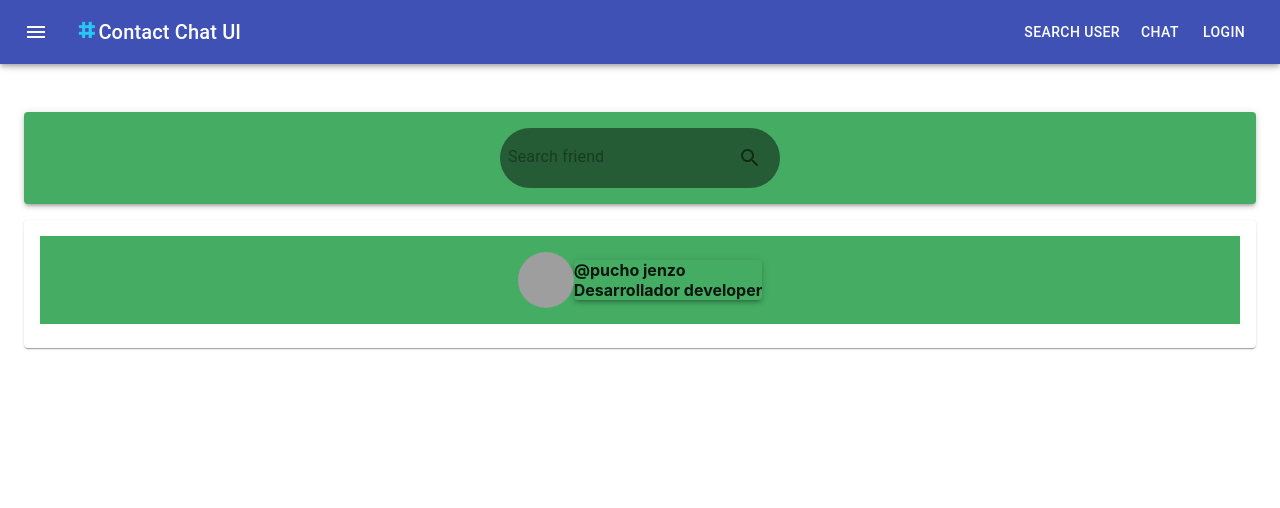
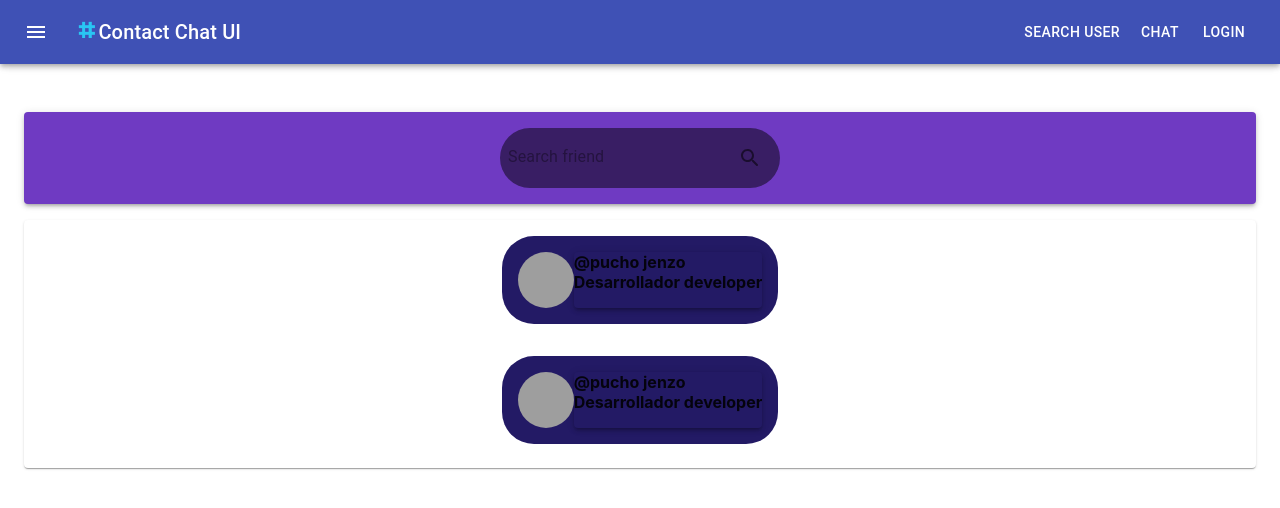
Before and after one commit to CrisLDev/netic, a React (Create React App) app: page /search in a window 1280 px wide. Shown: the top 508 px of the page. Built offline with nearby package versions, Linux system fonts and the light colour scheme; grey boxes are pictures that could not be loaded.

Commit message:
add(new changes)

```diff
--- a/src/components/ListUsers/ListUsers.tsx
+++ b/src/components/ListUsers/ListUsers.tsx
@@ -17,8 +17,14 @@ const ListUsers:React.FC = () => {
           display="flex"
           justifyContent="center"
           alignItems="center"
-          bgcolor="hsl(138.06,42.74%,47.25%)"
+
+        >
+          <Box
             padding="1em"
+            display="flex"
+            bgcolor="hsl(247.13,58.37%,24.96%)"
+            borderRadius="2em"
+            className={classes.cursor}
           >
             <Grid item>
               <Avatar src={url} className={avatar.large} />
@@ -34,6 +40,39 @@ const ListUsers:React.FC = () => {
               </Grid>
             </Paper>
           </Box>
+        </Box>
+      </CardContent>
+
+      <CardContent>
+
+        <Box
+          display="flex"
+          justifyContent="center"
+          alignItems="center"
+
+        >
+          <Box
+            padding="1em"
+            display="flex"
+            bgcolor="hsl(247.13,58.37%,24.96%)"
+            borderRadius="2em"
+            className={classes.cursor}
+          >
+            <Grid item>
+              <Avatar src={url} className={avatar.large} />
+            </Grid>
+            <Paper elevation={3} className={classes.background}>
+              <Grid item>
+                <b>
+                  @pucho jenzo
+                  {' '}
+                  <br />
+                  Desarrollador developer
+                </b>
+              </Grid>
+            </Paper>
+          </Box>
+        </Box>
       </CardContent>
     </Card>
   );
--- a/src/components/ListUsers/Styles.tsx
+++ b/src/components/ListUsers/Styles.tsx
@@ -2,7 +2,10 @@ import { createStyles, makeStyles, Theme } from '@material-ui/core';
 
 export const useStyle = makeStyles({
   background: {
-    background: 'hsl(138.06,42.74%,47.25%)',
+    background: 'hsl(247.13,58.37%,24.96%)',
+  },
+  cursor: {
+    cursor: 'pointer',
   },
 });
 
--- a/src/components/SearchUser/SearchUser.tsx
+++ b/src/components/SearchUser/SearchUser.tsx
@@ -17,7 +17,7 @@ const SearchUser:React.FC = () => {
           alignItems="center"
         >
           <Box
-            bgcolor="hsl(138.06,42.74%,25.25%)"
+            bgcolor="hsl(263.38,53.97%,25.41%)"
             padding="0.5em"
             borderRadius="5em"
           >
--- a/src/components/SearchUser/Styles.tsx
+++ b/src/components/SearchUser/Styles.tsx
@@ -2,7 +2,7 @@ import { makeStyles } from '@material-ui/core';
 
 export const Styles = makeStyles({
   background: {
-    background: 'hsl(138.06,42.74%,47.25%)',
+    background: 'hsl(263.38,53.97%,49.41%)',
   },
   cursor: {
     cursor: 'pointer',
```
Lines whose indentation alone changed are shown as unchanged.
